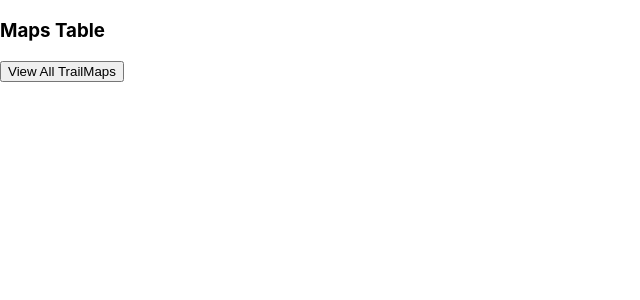
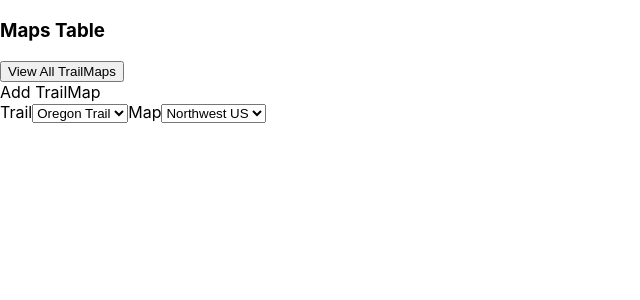
Before and after one commit to kanglicheng/HikeWell, a React (Create React App) app: page /trailmaps in a window 1280 px wide. Shown: the top 300 px of the page, without its empty margins (0-640 px from the left). Built offline with nearby package versions, Linux system fonts and the light colour scheme.

Commit message:
add insert for TrailMaps

```diff
--- a/src/components/TrailMaps.jsx
+++ b/src/components/TrailMaps.jsx
@@ -6,6 +6,20 @@ export const TrailMaps = () => {
       <h3>Maps Table</h3>
 
       <button>View All TrailMaps</button>
+
+      <div>
+        <label>Add TrailMap</label>
+        <form>
+          <label>Trail</label>
+          <select>
+            <option>Oregon Trail</option>
+          </select>
+          <label>Map</label>
+          <select>
+            <option>Northwest US</option>
+          </select>
+        </form>
+      </div>
     </div>
   );
 };
```
